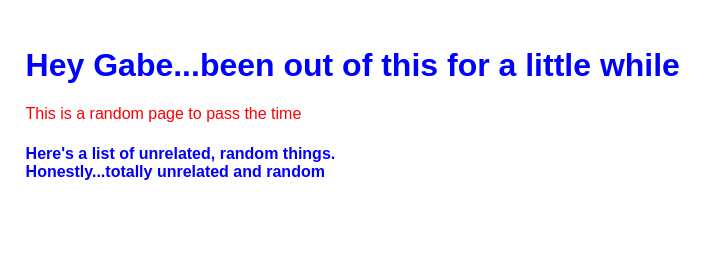
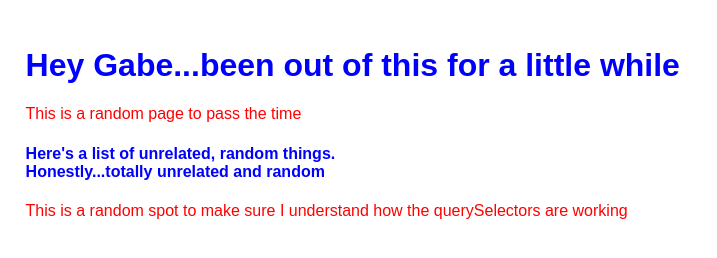
Before and after one commit to osbornegabriel/No_more_jquery, a plain HTML site: page index.html in a window 1280 px wide. Shown: the whole page, without its empty margins (0-717 px from the left). Drawn offline with nearby package versions, Linux system fonts and the light colour scheme.

Commit message:
Changing font color for all p tags now using basic js

```diff
--- a/application.js
+++ b/application.js
@@ -6,10 +6,12 @@
 })
 
 soCool = function(){
-  // var p = document.getElementsByTagName('p');
-  var p = document.querySelector('p');
+  var p = document.getElementsByTagName('p');
+  // var p = document.querySelector('p');
   console.log(p);
-  p.style.color = "red"
+  for(var i = 0; i < p.length; i ++){
+    p[i].style.color = "red"
+  }
 }
 
 lessCool = function(){
--- a/index.html
+++ b/index.html
@@ -11,5 +11,7 @@
   <h1>Hey Gabe...been out of this for a little while</h1>
   <p>This is a random page to pass the time</p>
   <h4>Here's a list of unrelated, random things. </br>Honestly...totally unrelated and random</h3>
+
+  <p>This is a random spot to make sure I understand how the querySelectors are working</p>
 </body>
 </html>
```
